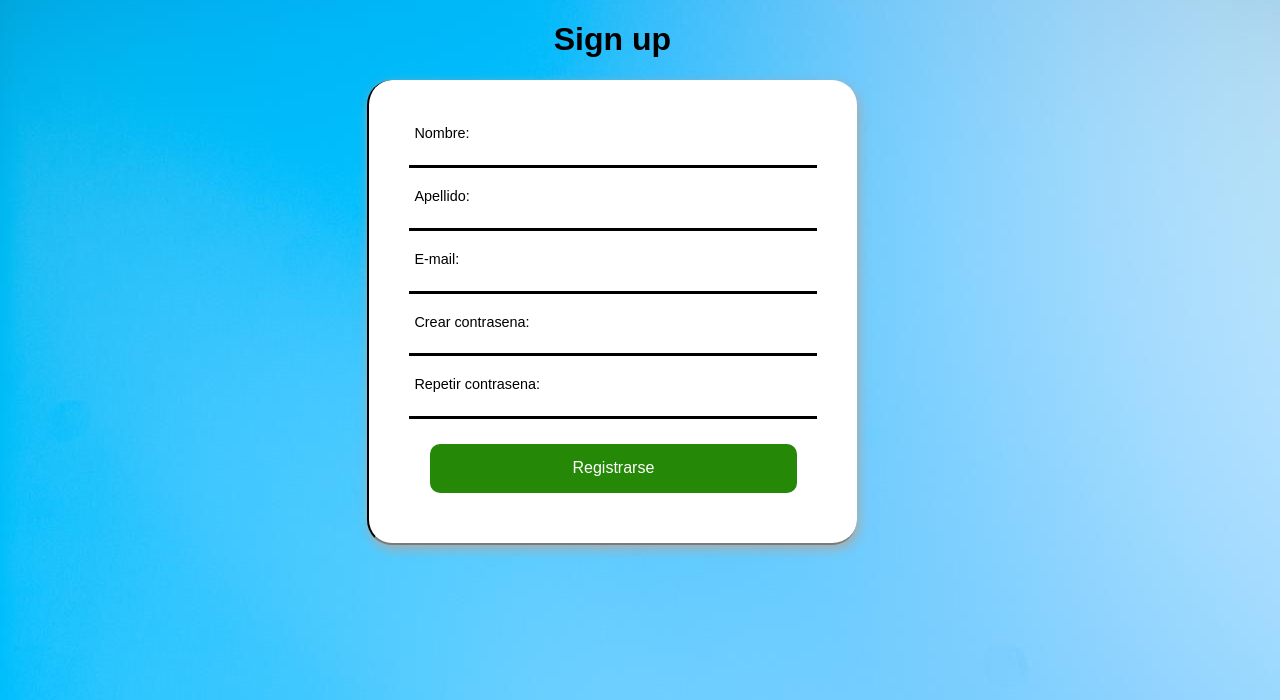
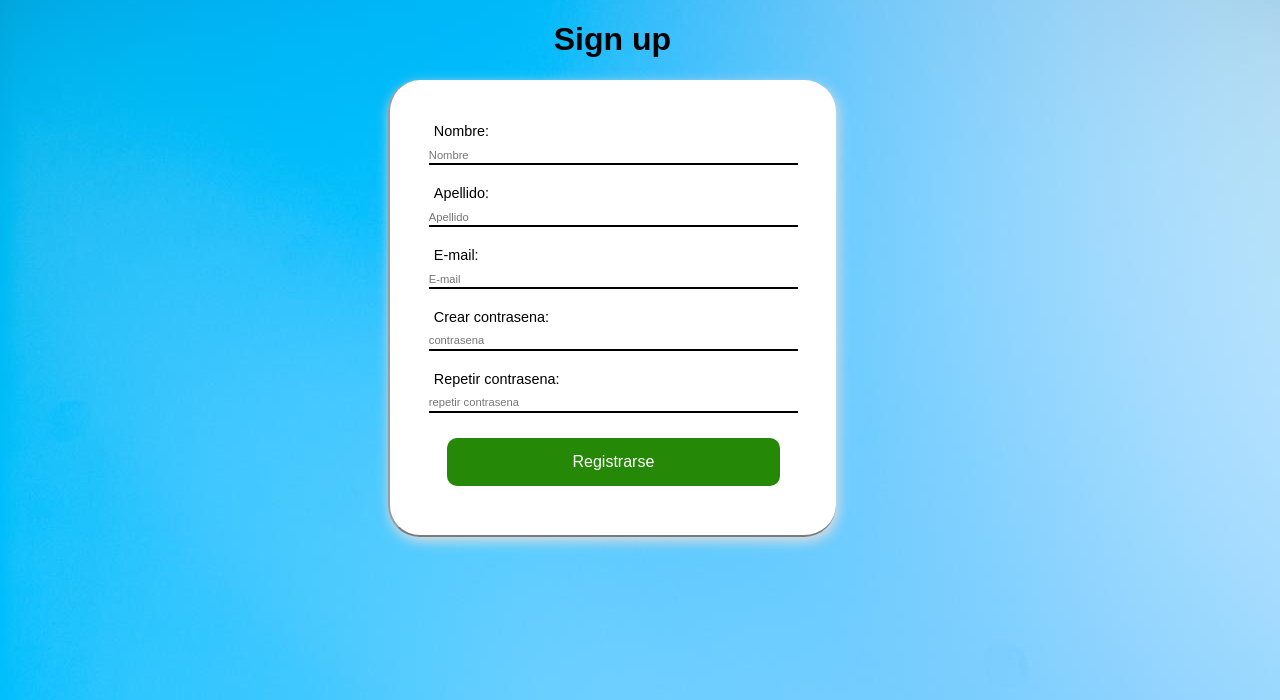
Before and after one commit to moiseStudent/wissen_blog, a Flask app: page /sign in a window 1280 px wide. Shown: the part 100-800 px from the top of the page. Run offline with Flask 3, Linux system fonts and the light colour scheme.

Commit message:
Cambiando valores en el form de px a rem

```diff
--- a/static/css/sign.css
+++ b/static/css/sign.css
@@ -9,16 +9,17 @@
 }
 
 .sign_form-content .sign_form {
-    box-shadow: 2px 4px 12px #aaa;
+    box-shadow: 2px 4px 13px #e4dddd;
     background: #fff;
     display: flex;
-    width: 40%;
-    max-width: 1030px;
+    width: 35vw;
+    height: auto;
+    max-width: 700px;
     flex-wrap: wrap;
     align-content: center;
-    padding: 40px;
-    border-radius: 25px;
-    border-left:2px solid #000;
+    padding: 2.4rem;
+    border-radius: 2rem;
+    border-left:2px solid #9b9b9b;
     border-bottom:2px solid #7a7a7a;
 }
 
@@ -33,13 +34,15 @@
     margin-bottom: 15px;
     width: 100%;
     border:none;
-    border-bottom: 3px #000 solid;
+    border-bottom: 2px #000 solid;
 
 }
 
+.sign_form-content .sign_form input::placeholder {
+    font-size: .7rem;
+}
+
 .sign_form-content .sign_form input:hover {
-    transition: border-bottom;
-    transition-duration: s;
     border-bottom: 3px #972f06 solid;
 
 }
@@ -47,7 +50,7 @@
 .sign_form-content .sign_form input:focus {
     border: none;
     outline: none;
-    border-bottom: 3px #258807 solid;
+    border-bottom: 2px #258807 solid;
 }
 
 .sign_form-content .sign_form input[type='submit'] {
@@ -62,5 +65,9 @@
 
 .sign_form-content .sign_form input[type='submit']:hover {
     cursor: pointer;
-    background: #bbb;
+    background: #32ac0d;
 }
+
+.sign_form-content .sign_form input[type='submit']:active {
+    background: #42c41b;
+}
--- a/templates/sign.html
+++ b/templates/sign.html
@@ -16,19 +16,19 @@
             <form action="{{login}}" method="POST" class="sign_form">
 
                     <label for="name_user">Nombre: </label>
-                    <input type="text" name="name_user">
+                    <input type="text" name="name_user" placeholder="Nombre">
 
                     <label for="surname_user">Apellido: </label>
-                    <input type="text" name="surname_user">
+                    <input type="text" name="surname_user" placeholder="Apellido">
 
                     <label for="email">E-mail: </label>
-                    <input type="email" name="email" id="">
+                    <input type="email" name="email" id="" placeholder="E-mail">
 
                     <label for="password">Crear contrasena: </label>
-                    <input type="password" name="password" id="">
+                    <input type="password" name="password" id="" placeholder="contrasena">
 
                     <label for="password-verify">Repetir contrasena: </label>
-                    <input type="password" name="password-verify" id="">
+                    <input type="password" name="password-verify" id="" placeholder="repetir contrasena">
 
                     <input type="submit" value="Registrarse">
 
```
